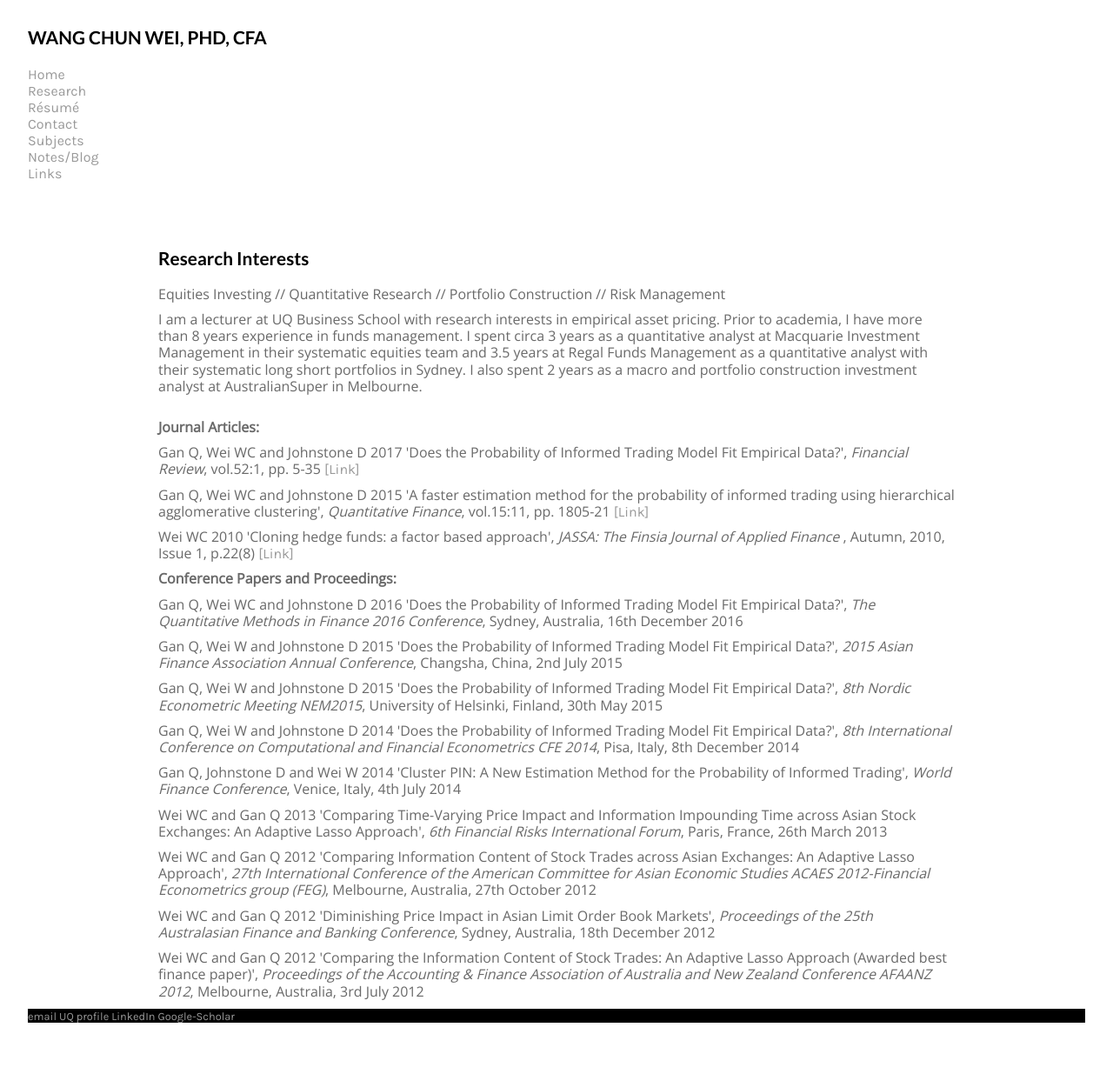
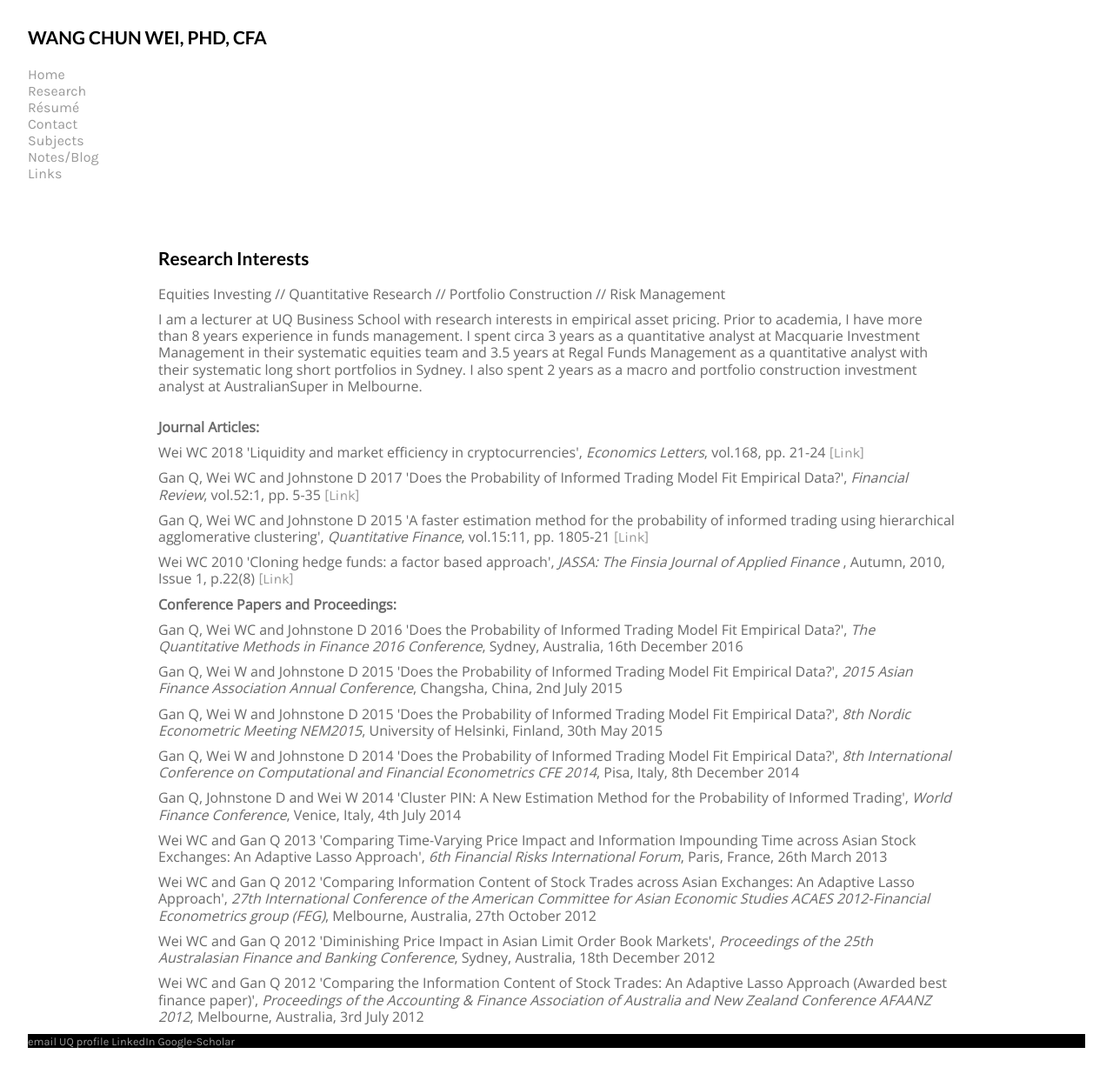
Before and after one commit to weiwangchun/weiwangchun.github.io, a Jekyll site: the page built from about/index.html, in a window 1280 px wide. Shown: the whole page at 87% size. Built offline with Jekyll 4.4.1, drawn with Linux system fonts in a browser that asks for light colours; before the commit the page ends 1206 px from its top, so only the background shows below that.

Commit message:
Update index.html

```diff
--- a/about/index.html
+++ b/about/index.html
@@ -18,6 +18,8 @@ title: Research Interests
 
 
   <p><strong> Journal Articles: </strong></p>
+
+  <p>Wei WC 2018  'Liquidity and market efficiency in cryptocurrencies', <cite>Economics Letters</cite>, vol.168, pp. 21-24  <a href="https://www.sciencedirect.com/science/article/pii/S0165176518301320">[Link]</a></p>
 
   <p>Gan Q, Wei WC and Johnstone D 2017  'Does the Probability of Informed Trading Model Fit Empirical Data?', <cite>Financial Review</cite>, vol.52:1, pp. 5-35  <a href="http://dx.doi.org/10.1111/fire.12130">[Link]</a></p>
 
```
